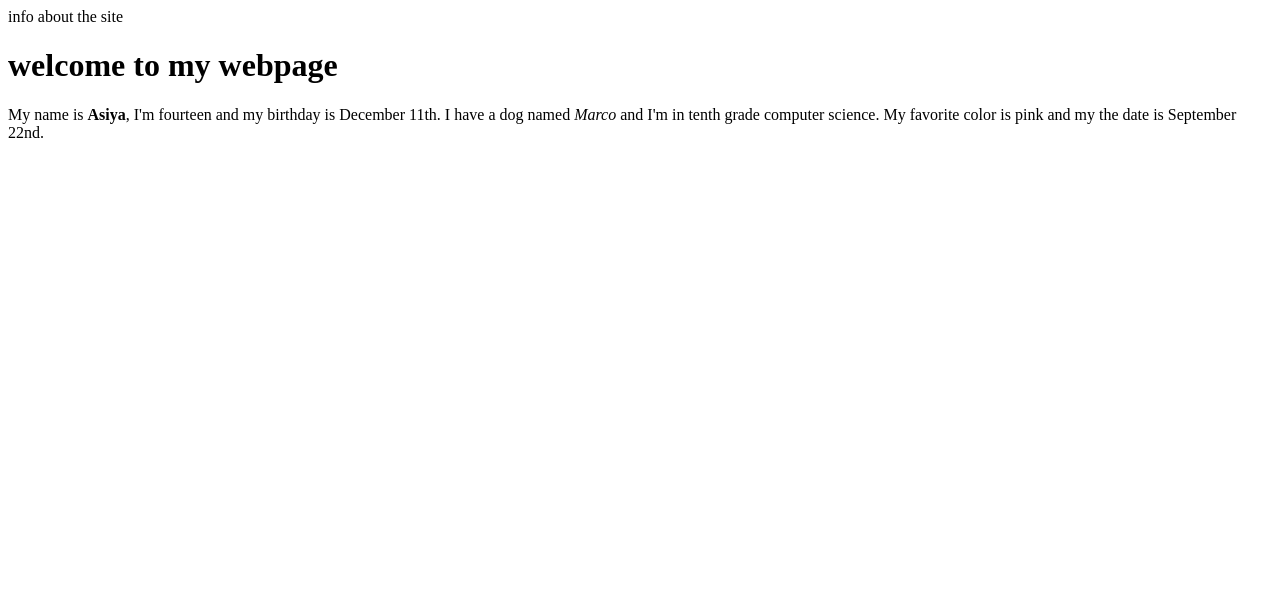
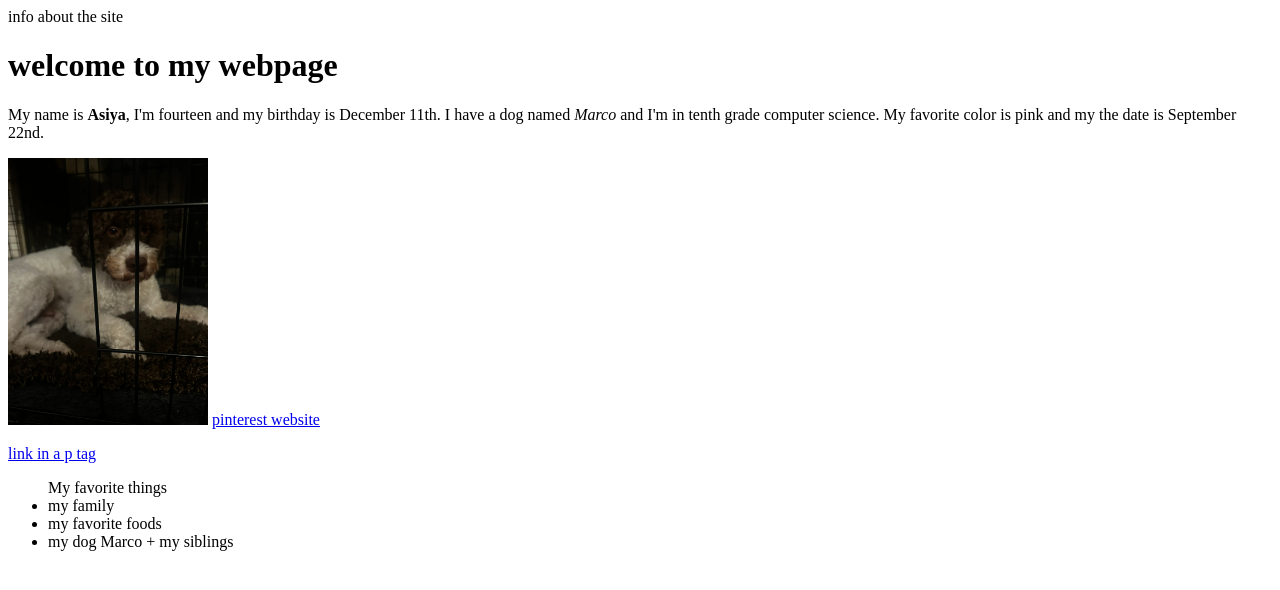
Before and after one commit to asiyad2028/CS1-Unit1-Activity-, a plain HTML site: page index.html in a window 1280 px wide. Drawn offline with Linux system fonts and the light colour scheme.

Commit message:
added a link and a new list

```diff
--- a/index.html
+++ b/index.html
@@ -6,5 +6,30 @@
   <body>
     <h1>welcome to my webpage</h1>
     <p>My name is <strong>Asiya</strong>, I'm fourteen and my birthday is December 11th. I have a dog named <em>Marco</em> and I'm in tenth grade computer science. My favorite color is pink and my the date is September 22nd.</p>
+
+  <img src="marco.jpeg" width="200px"
+
+  <hr>
+
+  <a href="pinterest.com">pinterest website</a>
+
+
+  <p>
+    <a href="https://bwl.myschoolapp.com/app/student?svcid=edu#studentmyday/progress">link in a p tag</a>
+  </p>
+
+
+  <ul>
+    My favorite things </li>
+<li>my family
+<li>my favorite foods</li>
+<li>my dog Marco + my siblings </li>
+</li>
+  </ul>
+
   </body>
+
+
+
+
 </html>
```
Also changed, not shown: marco.jpeg (added).
